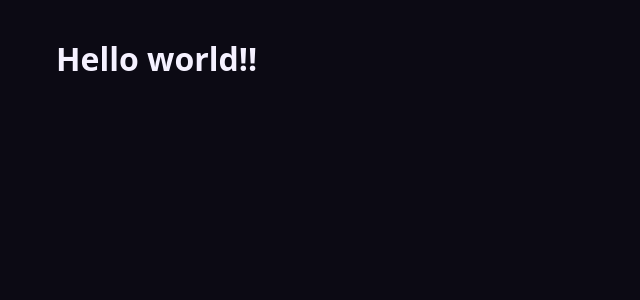
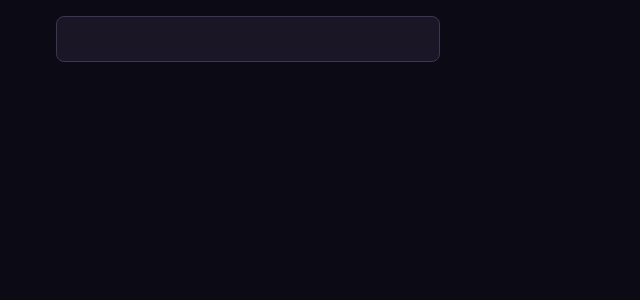
Before and after one commit to MaxiGarcia13/interview, a React (Vite) app: page / in a window 1280 px wide. Shown: the top 300 px of the page, without its empty margins (0-640 px from the left). Built offline with nearby package versions, Linux system fonts and the light colour scheme.

Commit message:
feat: implement input component with suggestions and debounce functionality

```diff
--- /dev/null
+++ b/src/components/input.css
@@ -0,0 +1,80 @@
+.input-combobox {
+  position: relative;
+  width: 100%;
+  max-width: 24rem;
+}
+
+.input-field {
+  width: 100%;
+  padding: 0.625rem 0.875rem;
+  font-size: 1rem;
+  font-family: inherit;
+  line-height: 1.5;
+  color: #f5f1ff;
+  background-color: #1a1625;
+  border: 1px solid #3d3554;
+  border-radius: 0.5rem;
+  outline: none;
+  transition:
+    border-color 0.15s ease,
+    box-shadow 0.15s ease;
+}
+
+.input-field::placeholder {
+  color: #8b82a8;
+}
+
+.input-field:hover {
+  border-color: #5c5280;
+}
+
+.input-field:focus {
+  border-color: #8b7fd4;
+  box-shadow: 0 0 0 3px rgba(139, 127, 212, 0.25);
+}
+
+.input-datalist {
+  position: absolute;
+  z-index: 10;
+  top: calc(100% + 0.375rem);
+  left: 0;
+  right: 0;
+  margin: 0;
+  padding: 0.375rem;
+  list-style: none;
+  background-color: #1a1625;
+  border: 1px solid #3d3554;
+  border-radius: 0.5rem;
+  box-shadow:
+    0 4px 6px rgba(0, 0, 0, 0.25),
+    0 12px 24px rgba(0, 0, 0, 0.35);
+  max-height: 14rem;
+  overflow-y: auto;
+}
+
+.input-datalist-option {
+  display: flex;
+  flex-direction: column;
+  gap: 0.125rem;
+  padding: 0.5rem 0.625rem;
+  border-radius: 0.375rem;
+  cursor: pointer;
+  transition: background-color 0.12s ease;
+}
+
+.input-datalist-option:hover,
+.input-datalist-option:focus {
+  background-color: #2a2438;
+  outline: none;
+}
+
+.input-datalist-name {
+  font-size: 0.9375rem;
+  font-weight: 500;
+  color: #f5f1ff;
+}
+
+.input-datalist-email {
+  font-size: 0.8125rem;
+  color: #8b82a8;
+}
--- /dev/null
+++ b/src/components/input.tsx
@@ -0,0 +1,83 @@
+import type { ChangeEvent } from 'react';
+import { useEffect, useState } from 'react';
+import { debounce } from '../utils/debounce';
+import './input.css';
+
+interface User {
+  id: string;
+  name: string;
+  email: string;
+}
+
+export function Input() {
+  const [value, setValue] = useState<string>('');
+  const [data, setData] = useState<Array<User>>([]);
+  const [showSuggestions, setShowSuggestions] = useState(false);
+
+  const handleChange = (event: ChangeEvent<HTMLInputElement>) => {
+    setValue(event.target.value);
+    setShowSuggestions(true);
+  };
+
+  const handleSelect = (name: string) => {
+    setValue(name);
+    setShowSuggestions(false);
+  };
+
+  const debouncedGetUser = debounce((value: string) => {
+    return fetch('https://jsonplaceholder.typicode.com/users')
+      .then((response) => response.json())
+      .then((data: Array<User>) => {
+        const query = value.toLowerCase();
+        setData(data.filter((user: User) => {
+          return user.name.toLowerCase().includes(query)
+            || user.email.toLowerCase().includes(query);
+        }));
+      });
+  }, 800);
+
+  useEffect(() => {
+    if (!value)
+      return;
+
+    debouncedGetUser(value);
+  }, [value]);
+
+  const suggestionsOpen = showSuggestions && value.length > 0 && data.length > 0;
+
+  return (
+    <div className="input-combobox">
+      <input
+        className="input-field"
+        value={value}
+        onChange={handleChange}
+        onFocus={() => setShowSuggestions(true)}
+        onBlur={() => setTimeout(setShowSuggestions, 150, false)}
+        role="combobox"
+        aria-expanded={suggestionsOpen}
+        aria-controls="user-suggestions"
+        aria-autocomplete="list"
+        autoComplete="off"
+      />
+      {suggestionsOpen && (
+        <ul id="user-suggestions" className="input-datalist" role="listbox">
+          {data.map((user) => (
+            <li
+              key={user.id}
+              className="input-datalist-option"
+              role="option"
+              tabIndex={-1}
+              onMouseDown={(event) => {
+                event.preventDefault();
+                handleSelect(user.name);
+              }}
+            >
+              <span className="input-datalist-name">{user.name}</span>
+              <span className="input-datalist-email">{user.email}</span>
+            </li>
+          ))}
+        </ul>
+      )}
+    </div>
+  );
+}
--- a/src/main.tsx
+++ b/src/main.tsx
@@ -1,9 +1,10 @@
 import { StrictMode } from 'react';
 import { createRoot } from 'react-dom/client';
+import { Input } from './components/input';
 import './index.css';
 
 createRoot(document.getElementById('root')!).render(
   <StrictMode>
-    <h1>Hello world!!</h1>
+    <Input />
   </StrictMode>,
 );
--- /dev/null
+++ b/src/utils/debounce.ts
@@ -0,0 +1,12 @@
+export function debounce<T extends (...args: Parameters<T>) => void>(fn: T, delay: number) {
+  let timeout: ReturnType<typeof setTimeout>;
+
+  return function (...args: Parameters<T>) {
+    clearTimeout(timeout);
+
+    timeout = setTimeout(() => {
+      fn(...args);
+      console.log('fn was called');
+    }, delay);
+  };
+}
```
